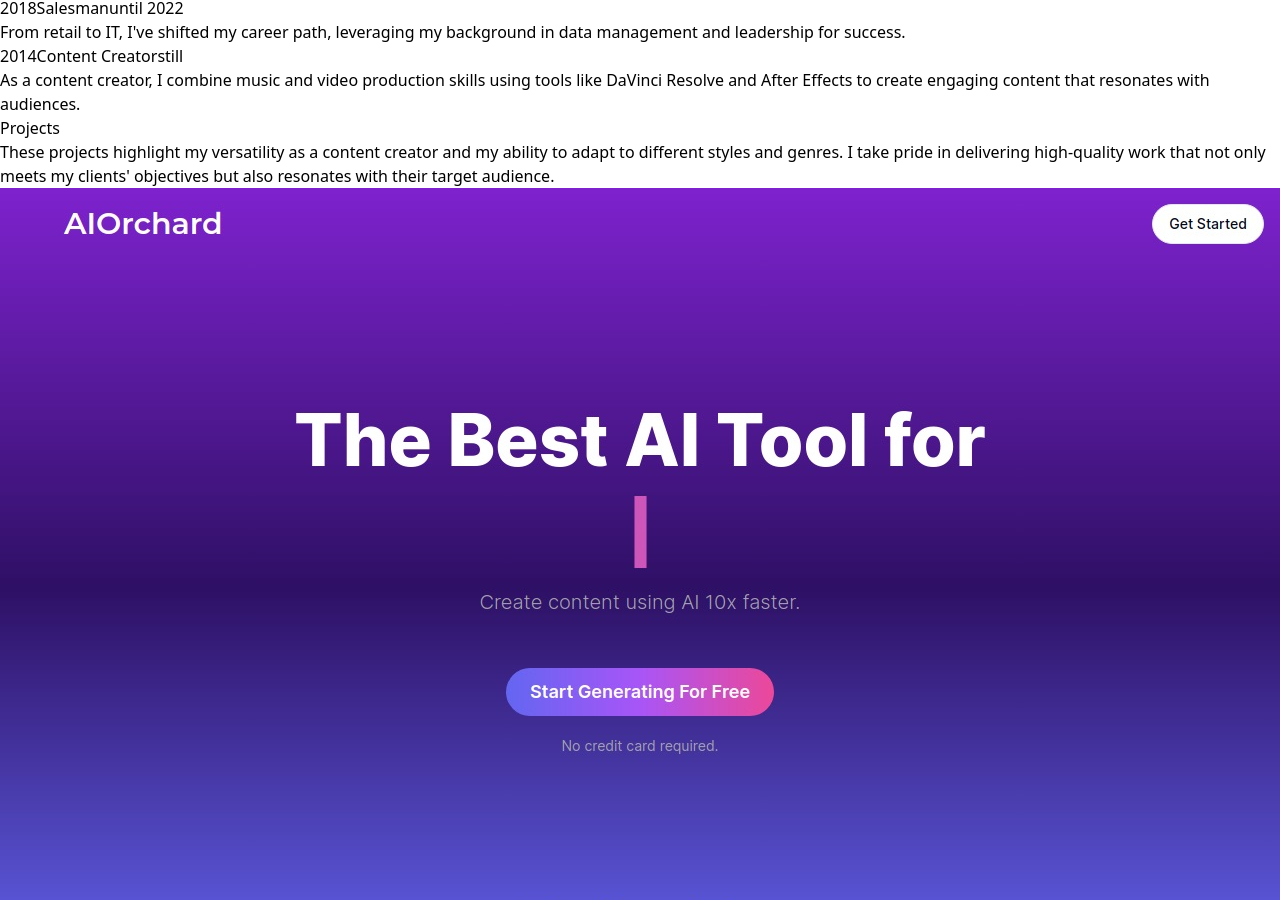
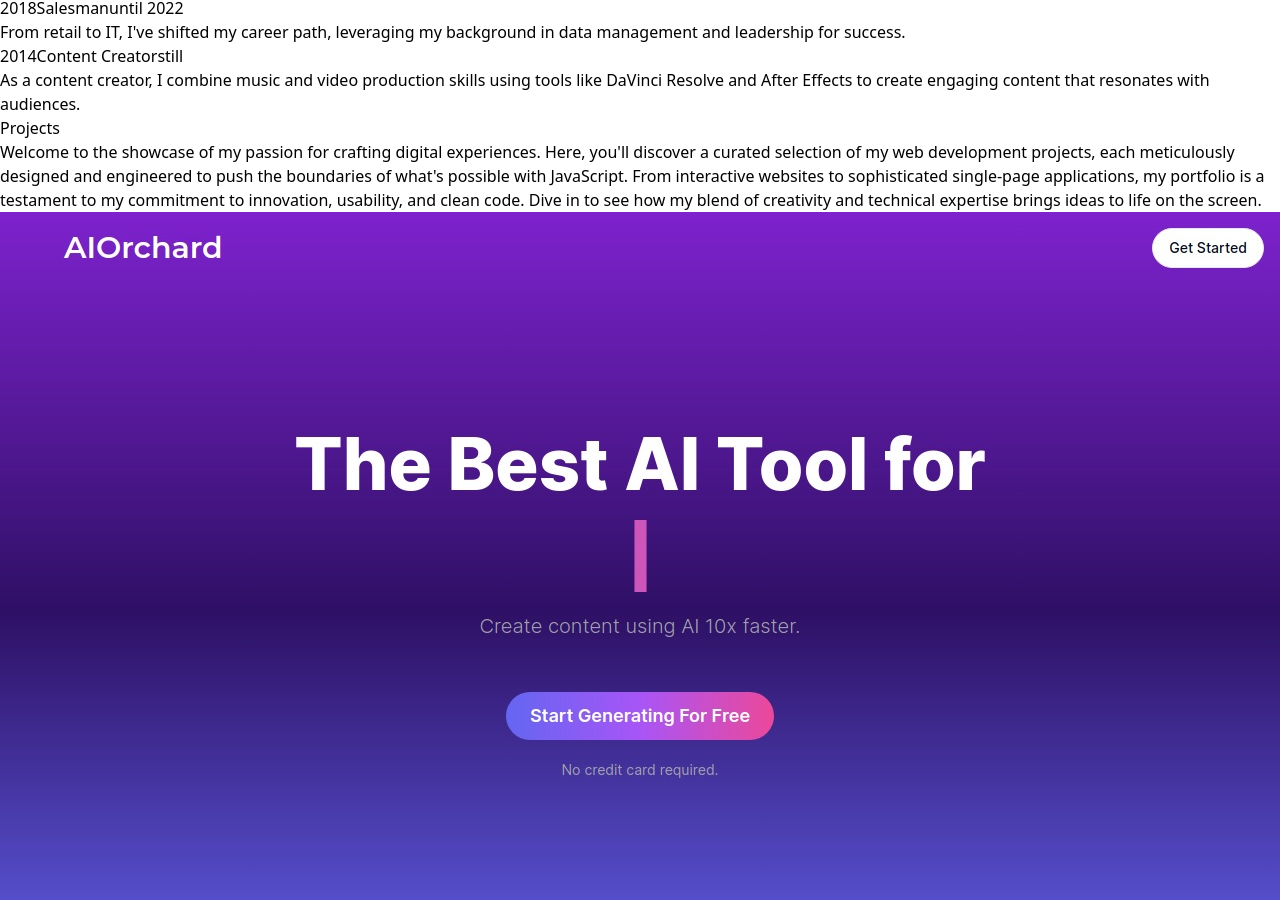
Before and after one commit to dyprodg/portfoliowebsite, a React (Vite) app: page / in a window 1280 px wide. Shown: the part 1378-2278 px from the top of the page. Built offline with nearby package versions, Linux system fonts and the light colour scheme; a web font is replaced by a local one.

Commit message:
projekt page text

```diff
--- a/src/components/Projects.jsx
+++ b/src/components/Projects.jsx
@@ -9,8 +9,7 @@ const Projects = () => {
     <div id='projects' className='max-w-[1040px] m-auto md:pl-20 p-4 py-16'>
         <h1 className='text-4xl font-bold text-center'>Projects</h1>
         <p className='text-center py-8'>
-         These projects highlight my versatility as a content creator and my ability to adapt to different styles and genres. I take pride in delivering high-quality work that not only meets my clients' objectives but also resonates with their target audience.
-        </p>
+        Welcome to the showcase of my passion for crafting digital experiences. Here, you'll discover a curated selection of my web development projects, each meticulously designed and engineered to push the boundaries of what's possible with JavaScript. From interactive websites to sophisticated single-page applications, my portfolio is a testament to my commitment to innovation, usability, and clean code. Dive in to see how my blend of creativity and technical expertise brings ideas to life on the screen.        </p>
         <div className='grid sm:grid-cols-2 gap-12'>
             <ProjectItem img={FOURTH} title='AIOrchard (AI Text/Code/Images)' link='https://genai-six.vercel.app/'/>
             <ProjectItem img={FIRST} title='Tattoo Landingpage' link='https://tattoolanding.vercel.app'/>
```
